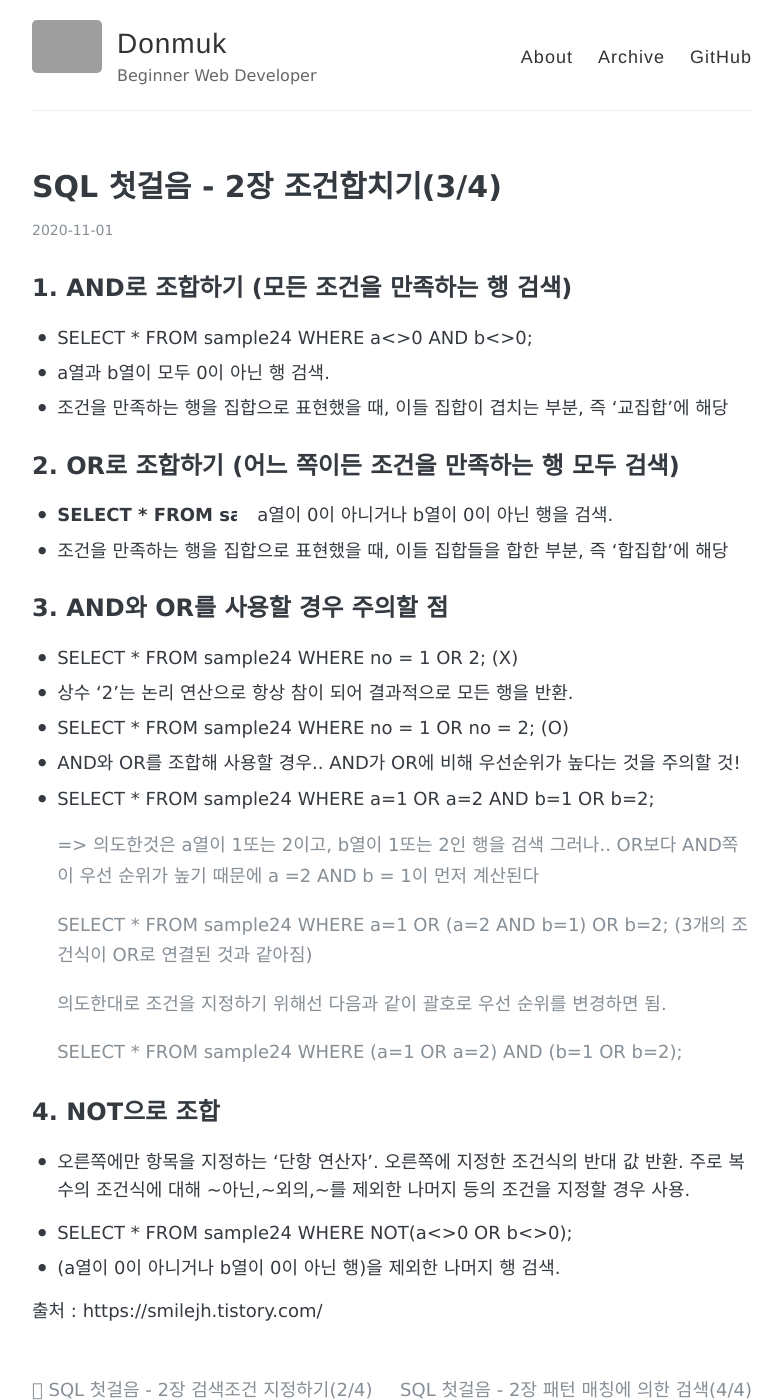
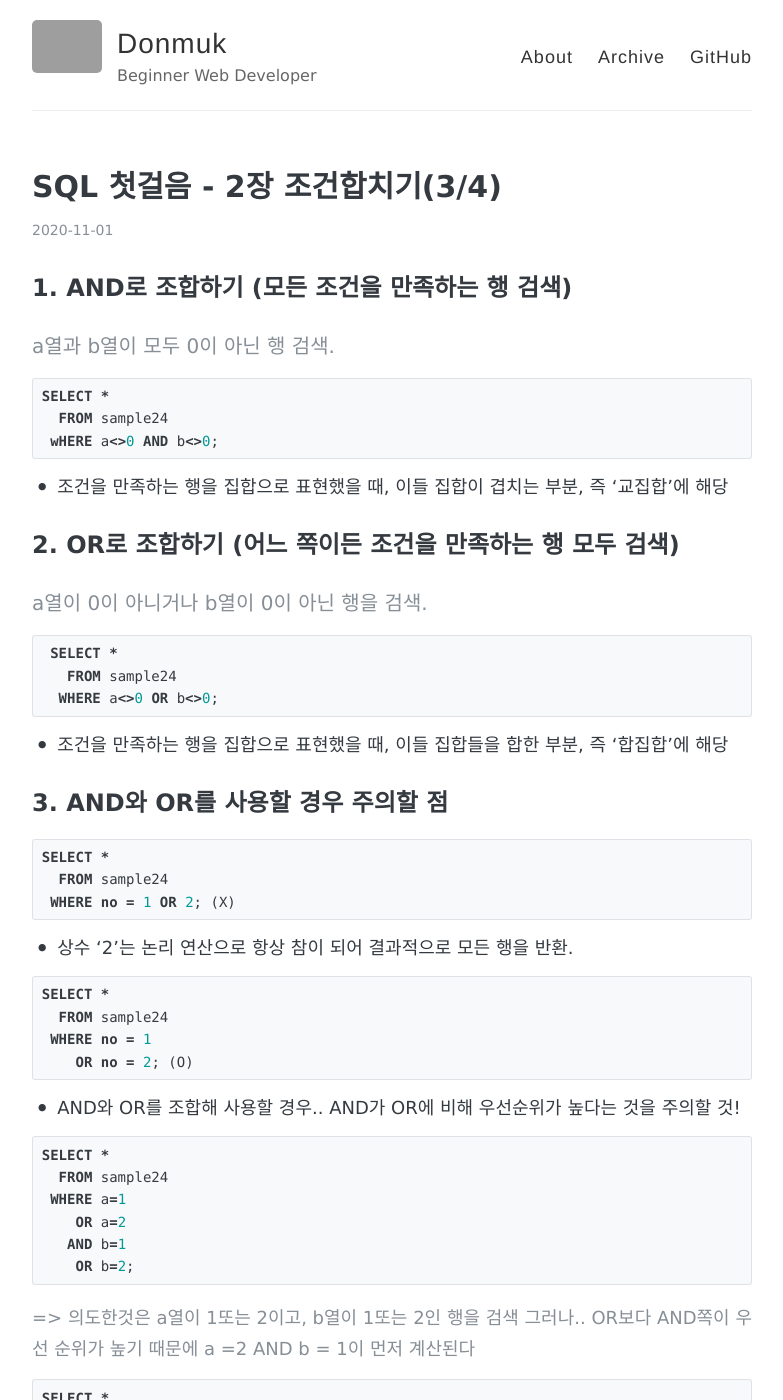
Before and after one commit to donmuk/donmuk.github.io, a Jekyll site: the page built from _posts/2020-11-01-sql-첫걸음-2-3.md, in a window 1280 px wide and 1400 px high. Shown: the whole window, without its empty margins (248-1031 px from the left). Built offline with Jekyll 4.4.1, drawn with Linux system fonts in a browser that asks for light colours; comment, search, counter and statistics services are not loaded; some of the changed text lies outside the part shown; grey boxes are pictures that could not be loaded.

Commit message:
Add files via upload

````diff
--- a/_posts/2020-11-01-sql-첫걸음-2-3.md
+++ b/_posts/2020-11-01-sql-첫걸음-2-3.md
@@ -7,34 +7,85 @@ keywords: ""
 ---
 
 ## 1. AND로 조합하기 (모든 조건을 만족하는 행 검색)
-- SELECT * FROM sample24 WHERE a<>0 AND b<>0;
-- a열과 b열이 모두 0이 아닌 행 검색.
+
+#### a열과 b열이 모두 0이 아닌 행 검색.
+
+```sql
+SELECT *
+  FROM sample24
+ wHERE a<>0 AND b<>0;
+```
 - 조건을 만족하는 행을 집합으로 표현했을 때, 이들 집합이 겹치는 부분, 즉 '교집합'에 해당
 
 
 ## 2. OR로 조합하기 (어느 쪽이든 조건을 만족하는 행 모두 검색)
-- SELECT * FROM sample24 WHERE a<>0 OR b<>0;
-: a열이 0이 아니거나 b열이 0이 아닌 행을 검색.
+
+#### a열이 0이 아니거나 b열이 0이 아닌 행을 검색.
+
+```sql
+ SELECT *
+   FROM sample24
+  WHERE a<>0 OR b<>0;
+ ```
+
 - 조건을 만족하는 행을 집합으로 표현했을 때, 이들 집합들을 합한 부분, 즉 '합집합'에 해당
 
 
 ## 3. AND와 OR를 사용할 경우 주의할 점
-- SELECT * FROM sample24 WHERE no = 1 OR 2; (X)
+```sql
+SELECT *
+  FROM sample24
+ WHERE no = 1 OR 2; (X)
+```
+
 - 상수 '2'는 논리 연산으로 항상 참이 되어 결과적으로 모든 행을 반환.
-- SELECT * FROM sample24 WHERE no = 1 OR no = 2; (O)
+
+```sql
+SELECT *
+  FROM sample24
+ WHERE no = 1
+    OR no = 2; (O)
+```
+
 - AND와 OR를 조합해 사용할 경우.. AND가 OR에 비해 우선순위가 높다는 것을 주의할 것!
-- SELECT * FROM sample24 WHERE a=1 OR a=2 AND b=1 OR b=2;
-###### => 의도한것은 a열이 1또는 2이고, b열이 1또는 2인 행을 검색 그러나.. OR보다 AND쪽이 우선 순위가  높기    때문에 a =2 AND b = 1이 먼저 계산된다
-###### SELECT * FROM sample24 WHERE a=1 OR (a=2 AND b=1) OR b=2; (3개의 조건식이 OR로 연결된 것과 같아짐)
-###### 의도한대로 조건을 지정하기 위해선 다음과 같이 괄호로 우선 순위를 변경하면 됨.
-###### SELECT * FROM sample24 WHERE (a=1 OR a=2) AND (b=1 OR b=2);
 
+```sql
+SELECT *
+  FROM sample24
+ WHERE a=1
+    OR a=2
+   AND b=1
+    OR b=2;
+```
+
+###### => 의도한것은 a열이 1또는 2이고, b열이 1또는 2인 행을 검색 그러나.. OR보다 AND쪽이 우선 순위가  높기 때문에 a =2 AND b = 1이 먼저 계산된다
+
+```sql
+SELECT *
+  FROM sample24
+ WHERE a=1
+    OR (a=2 AND b=1)
+    OR b=2; (3개의 조건식이 OR로 연결된 것과 같아짐)
+```
+
+- 의도한대로 조건을 지정하기 위해선 다음과 같이 괄호로 우선 순위를 변경하면 됨.
+
+```sql
+SELECT *
+  FROM sample24
+ WHERE (a=1 OR a=2)
+   AND (b=1 OR b=2);
+```
 
 ## 4. NOT으로 조합
-- 오른쪽에만 항목을 지정하는 '단항 연산자'. 오른쪽에 지정한 조건식의 반대 값 반환.
-주로 복수의 조건식에 대해 ~아닌,~외의,~를 제외한 나머지 등의 조건을 지정할 경우 사용.
+오른쪽에만 항목을 지정하는 '단항 연산자'. 오른쪽에 지정한 조건식의 반대 값 반환. 주로 복수의 조건식에 대해 ~아닌,~외의,~를 제외한 나머지 등의 조건을 지정할 경우 사용.
 
-- SELECT * FROM sample24 WHERE NOT(a<>0 OR b<>0);
+```sql
+SELECT *
+  FROM sample24
+ WHERE NOT(a<>0 OR b<>0);
+```
+
 - (a열이 0이 아니거나 b열이 0이 아닌 행)을 제외한 나머지 행 검색.
 
 
````
Also changed, not shown: _posts/2020-11-01-sql-첫걸음-2-1.md (+13 -8 lines), _posts/2020-11-01-sql-첫걸음-2-2.md (+45 -12 lines), _posts/2020-11-01-sql-첫걸음-2-4.md (+10 -14 lines).
